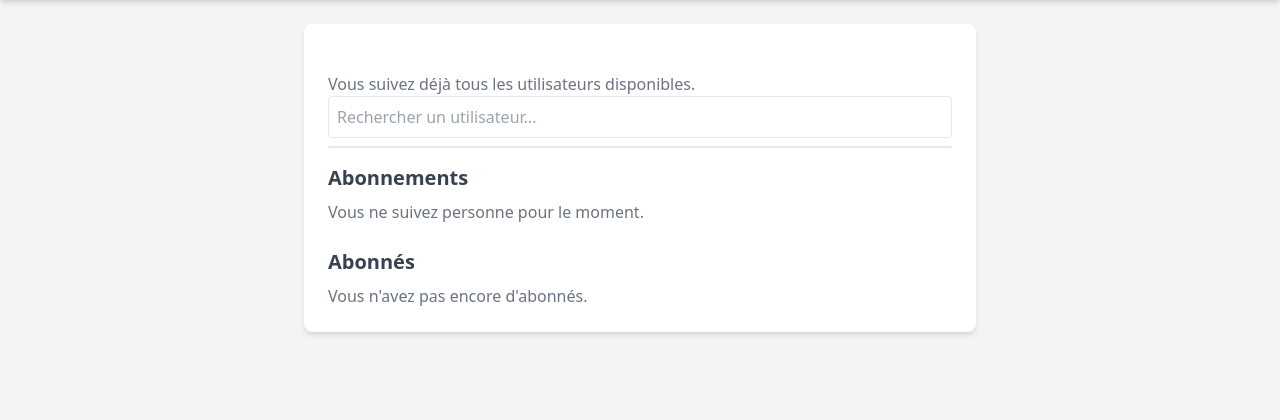
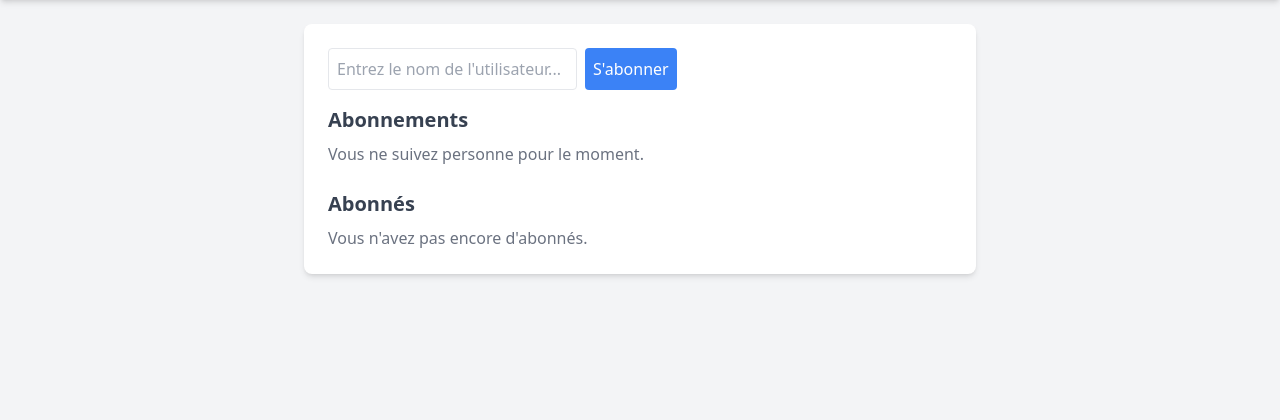
Before and after one commit to degregor69/litrevu, a Django app: page /follows/ in a window 1280 px wide. Shown: the part 72-492 px from the top of the page. Run offline with Django 5.2, Linux system fonts and the light colour scheme; the visitor is signed in with stand-in values (Sample User, id 1); data comes from the database, SQL or seed files in the repository; some libraries are stand-ins or nearby versions.

```diff
--- a/follows/templates/follows_index.html
+++ b/follows/templates/follows_index.html
@@ -1,30 +1,19 @@
 {% extends "base.html" %}
 {% block content %}
 <div class="max-w-2xl mx-auto bg-white p-6 rounded-lg shadow-md">
-    <div class="mt-6">
-    {% if users_to_follow %}
-        <form method="POST" action="{% url 'follow' %}">
+    <div class="mb-4 flex items-center space-x-2">
+        <form class="flex gap-2" method="POST" action="{% url 'follow' %}">
             {% csrf_token %}
-            <div class="flex items-center space-x-2 mb-2">
-                <select name="user_id" class="p-2 border rounded w-full">
-                    <option value="" disabled selected>Sélectionnez un utilisateur</option>
-                    {% for user in users_to_follow %}
-                        <option value="{{ user.id }}">{{ user.username }}</option>
-                    {% endfor %}
-                </select>
-                <button type="submit" class="p-2 bg-blue-500 text-white rounded mb-2">S'abonner</button>
-            </div>
+            <input type="text" name="username" placeholder="Entrez le nom de l'utilisateur..." class="p-2 border rounded w-full">
+            <button type="submit" class="p-2 bg-blue-500 text-white rounded">S'abonner</button>
+        </form>
+    </div>
+    <p id="message" class="text-gray-500 gap-2">
+        {% if message %}
+            {{ message }}
+        {% endif %}
+    </p>
 
-        </form>
-        {% endif %}
-        {% if not users_to_follow %}
-            <p class="text-gray-500 mt-4">Vous suivez déjà tous les utilisateurs disponibles.</p>
-        {% endif %}
-        <div class="mb-4">
-            <input type="text" id="searchUser" placeholder="Rechercher un utilisateur..." class="p-2 border rounded w-full">
-            <ul id="searchResults" class="border rounded mt-2 bg-white"></ul>
-        </div>
-    </div>
     <div class="mb-6">
         <h3 class="text-xl font-semibold text-gray-700 mb-2">Abonnements</h3>
         {% if following %}
@@ -37,7 +26,7 @@
                         <button type="submit" class="p-1 bg-red-500 text-white rounded">Se désabonner</button>
                     </form>
                 </li>
-            {% endfor %}
+                {% endfor %}
             </ul>
         {% else %}
             <p class="text-gray-500">Vous ne suivez personne pour le moment.</p>
@@ -57,51 +46,4 @@
         {% endif %}
     </div>
 </div>
-    <script>
-document.addEventListener("DOMContentLoaded", function () {
-    const searchInput = document.getElementById("searchUser");
-    const resultsList = document.getElementById("searchResults");
-
-    searchInput.addEventListener("input", function () {
-        const query = searchInput.value.trim();
-        if (query.length < 2) {
-            resultsList.innerHTML = "";
-            return;
-        }
-
-        fetch(`/search-users/?q=${query}`)
-            .then(response => response.json())
-            .then(data => {
-                resultsList.innerHTML = "";
-                data.forEach(user => {
-                    const li = document.createElement("li");
-                    li.textContent = user.username;
-                    li.classList.add("p-2", "hover:bg-gray-100", "cursor-pointer");
-                    li.addEventListener("click", function () {
-                        subscribeUser(user.id, user.username);
-                    });
-                    resultsList.appendChild(li);
-                });
-            });
-    });
-
-    function subscribeUser(userId, username) {
-        fetch("{% url 'follow' %}", {
-            method: "POST",
-            headers: {
-                "X-CSRFToken": "{{ csrf_token }}",
-                "Content-Type": "application/x-www-form-urlencoded"
-            },
-            body: `user_id=${userId}`
-        })
-        .then(response => response.json())
-        .then(data => {
-            alert(`Vous suivez maintenant ${username} !`);
-            searchInput.value = "";
-            resultsList.innerHTML = "";
-        });
-    }
-});
-</script>
-
 {% endblock %}
--- a/follows/views.py
+++ b/follows/views.py
@@ -24,18 +24,33 @@ def unfollow(request, follow_id):
 
 @login_required
 def follow(request):
-    user_id = request.POST.get('user_id')
-    if user_id:
-        user_to_follow = get_object_or_404(CustomUser, id=user_id)
+    message = None
+    if request.method == 'POST':
+        username = request.POST.get('username')
 
-        if not UserFollows.objects.filter(user=request.user, followed_user=user_to_follow).exists():
-            UserFollows.objects.create(user=request.user, followed_user=user_to_follow)
+        if username:
+            user_to_follow = get_object_or_404(CustomUser, username=username)
 
-    return redirect('follows_index')
+            if not UserFollows.objects.filter(user=request.user, followed_user=user_to_follow).exists():
+                UserFollows.objects.create(user=request.user, followed_user=user_to_follow)
+                message = f"Vous suivez maintenant {user_to_follow.username} !"
+            else:
+                message = f"Vous suivez déjà {user_to_follow.username}."
+        else:
+            message = "Veuillez entrer un nom d'utilisateur valide."
+
+    following = UserFollows.objects.filter(user=request.user)
+    followers = UserFollows.objects.filter(followed_user=request.user)
+
+    return render(request, 'follows_index.html', {
+        'following': following,
+        'followers': followers,
+        'message': message,
+    })
 
 
 def search_users(request):
     query = request.GET.get("q", "").strip()
-    users = CustomUser.objects.filter(username__icontains=query)[:10]  # Limiter à 10 résultats
+    users = CustomUser.objects.filter(username__icontains=query)[:10]
     data = [{"id": user.id, "username": user.username} for user in users]
     return JsonResponse(data, safe=False)
```
